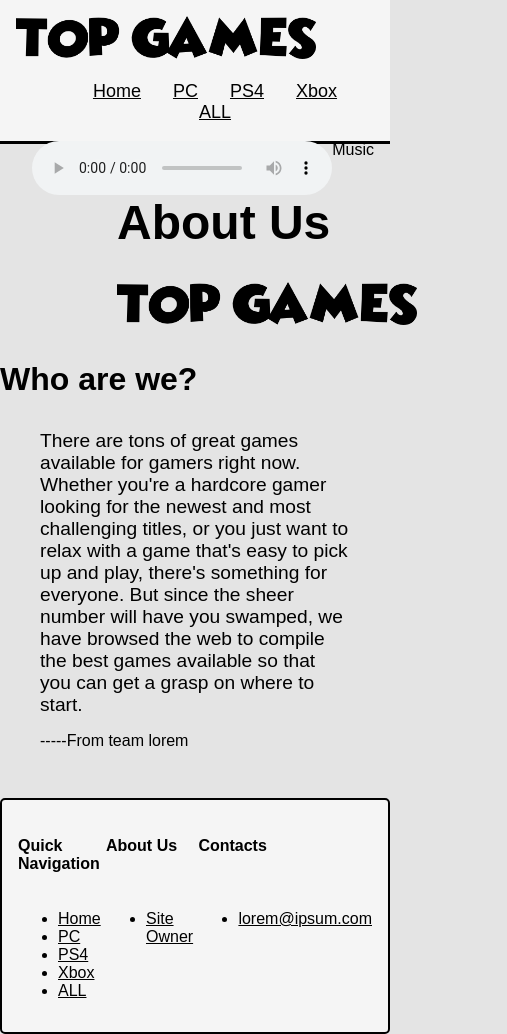
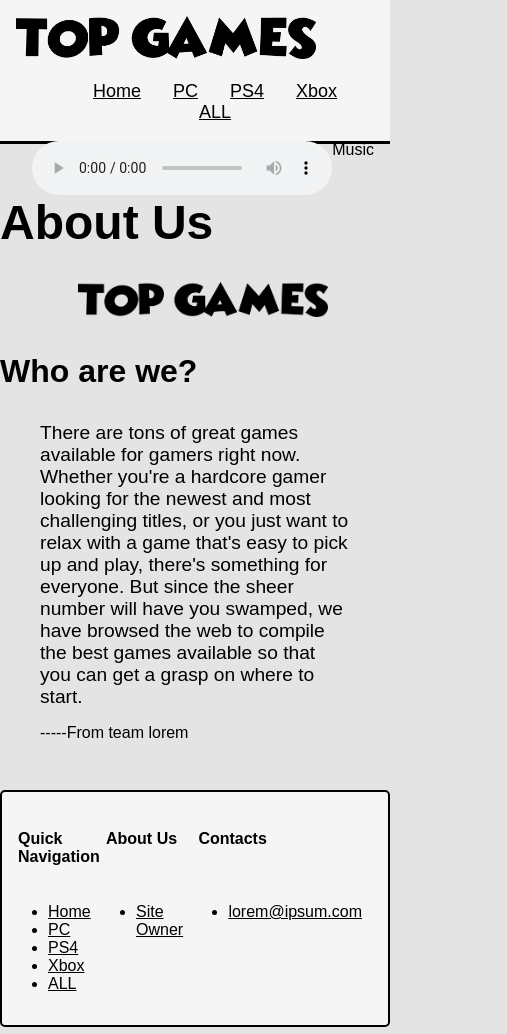
Before and after one commit to AryamW/UGR-6357-13, a plain HTML site: page docs/About-Us.html in a window 390 px wide. Shown: the whole page, 507 px wide, since content can reach past the window. Drawn offline with Linux system fonts and the light colour scheme.

Commit message:
Update about_us_styles.css

```diff
--- a/docs/about_us_styles.css
+++ b/docs/about_us_styles.css
@@ -103,7 +103,7 @@ body {
 .div__h3{
     font-size: 2rem;
 }
-.main-content img {
+.div__img {
     width: 250px;
 }
 
@@ -135,6 +135,10 @@ body {
 
 }
 
+.lst{
+    position: relative;
+    left:-10px;
+}
 
 .quick-nav.lst {
     grid-area: lst1;
@@ -166,9 +170,12 @@ h4.contacts-nav{
     .header__p{
         display: none;
     }
-    .div--center {
-        /* text-align: center; */
+    .div__h1 {
+        left:0vw;
+    }
+
+    .div__img{
         position: relative;
-        left:30%;
+        left: 20vw;
     }
 }
```
